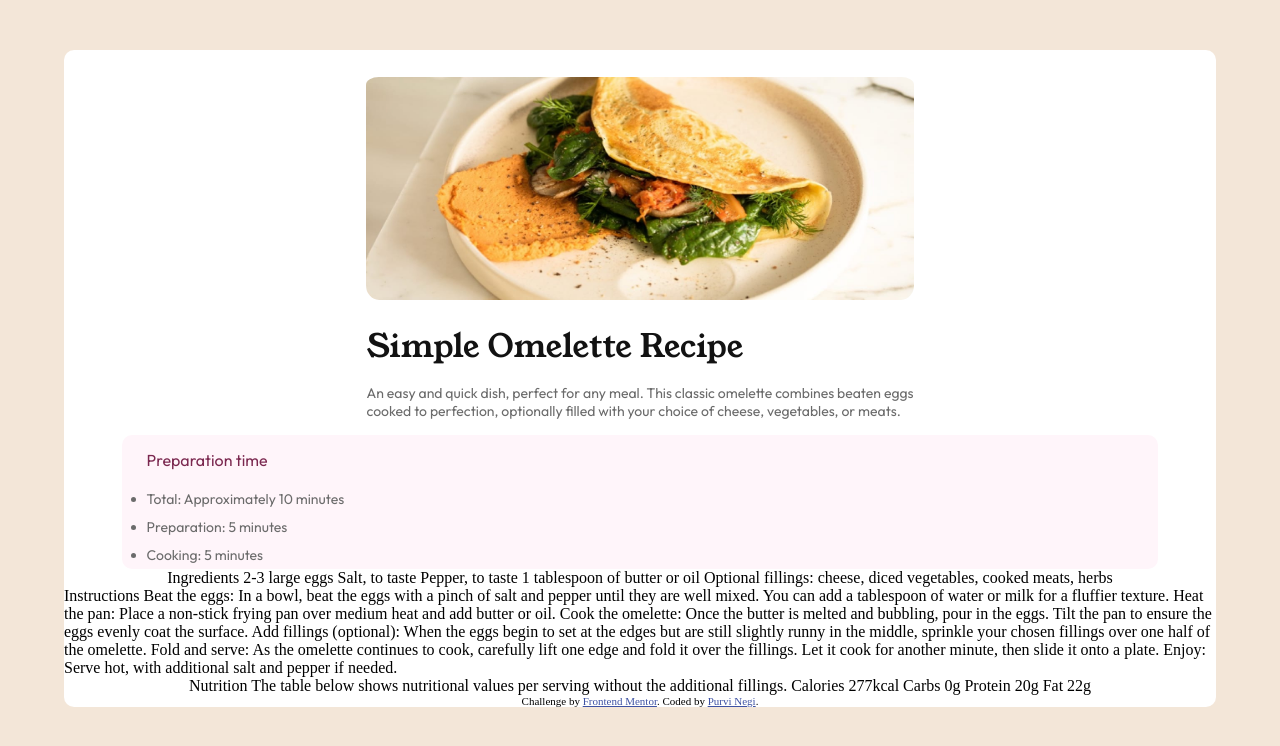
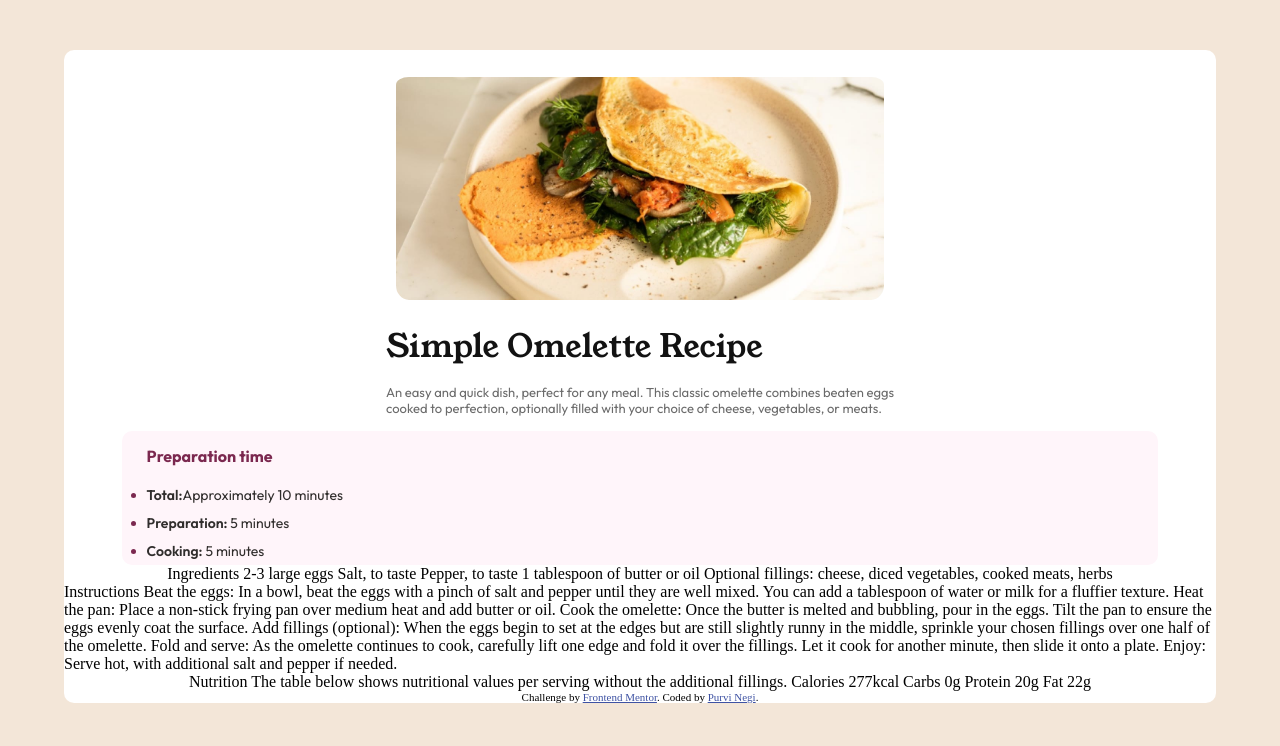
Before and after one commit to purvi-negi/recipe-page-main, a plain HTML site: page index.html in a window 1280 px wide. Drawn offline with Linux system fonts and the light colour scheme.

Commit message:
preparation time done
Signed-off-by: purvi-negi <purvi.114n@gmail.com>

```diff
--- a/index.html
+++ b/index.html
@@ -28,9 +28,9 @@
 <div class="Second">
   <p>Preparation time</p>
   <ul>
-  <li>Total: Approximately 10 minutes</li>
-  <li>Preparation: 5 minutes</li>
-  <li>Cooking: 5 minutes</li>
+  <li><span class="name">Total:</span><span class="time">Approximately 10 minutes</span> </li>
+  <li><span class="name">Preparation:</span><span class="time"> 5 minutes</span> </li>
+  <li><span class="name">Cooking:</span><span class="time">  5 minutes</span></li>
   </ul>
 </div>
 <div class="Third">
--- a/style.css
+++ b/style.css
@@ -22,7 +22,7 @@ body{
     border-radius: 10px;
 }
 .container img{
-    width: 37em;
+    width: 100%;
     height: 270px;
     border-radius: 35px;
     padding:27px 22px 20px 22px;
@@ -38,7 +38,7 @@ body{
     font-family: var(--f2);
     color: hsl(0, 0%, 42%);
     padding: 15px 25px;
-    font-size: 14px;
+    font-size: 13px;
 }
 .container .Second{
     background-color: hsl(330, 100%, 98%);
@@ -51,10 +51,10 @@ body{
     color: hsl(332, 51%, 32%);
     padding: 15px 25px;
     font-size: 16px;
+    font-weight: 700;
 }
 .container .Second ul{
     font-family: var(--f2);
-    color:hsl(332, 51%, 32%) ;
     padding: 0px 25px;
     font-size: 14px;
     list-style-type: disc;
@@ -62,5 +62,12 @@ body{
 }
 .container .Second ul li{
     padding: 5px 0;
-    color:hsl(0, 0%, 42%)
+    color:hsl(332, 51%, 32%) ;
+    font-weight: 600;
 }
+.container .Second ul li .name,.time{
+    color: hsl(24, 5%, 18%);
+}
+.container .Second ul li .time{
+    font-weight: 400;
+}
```
